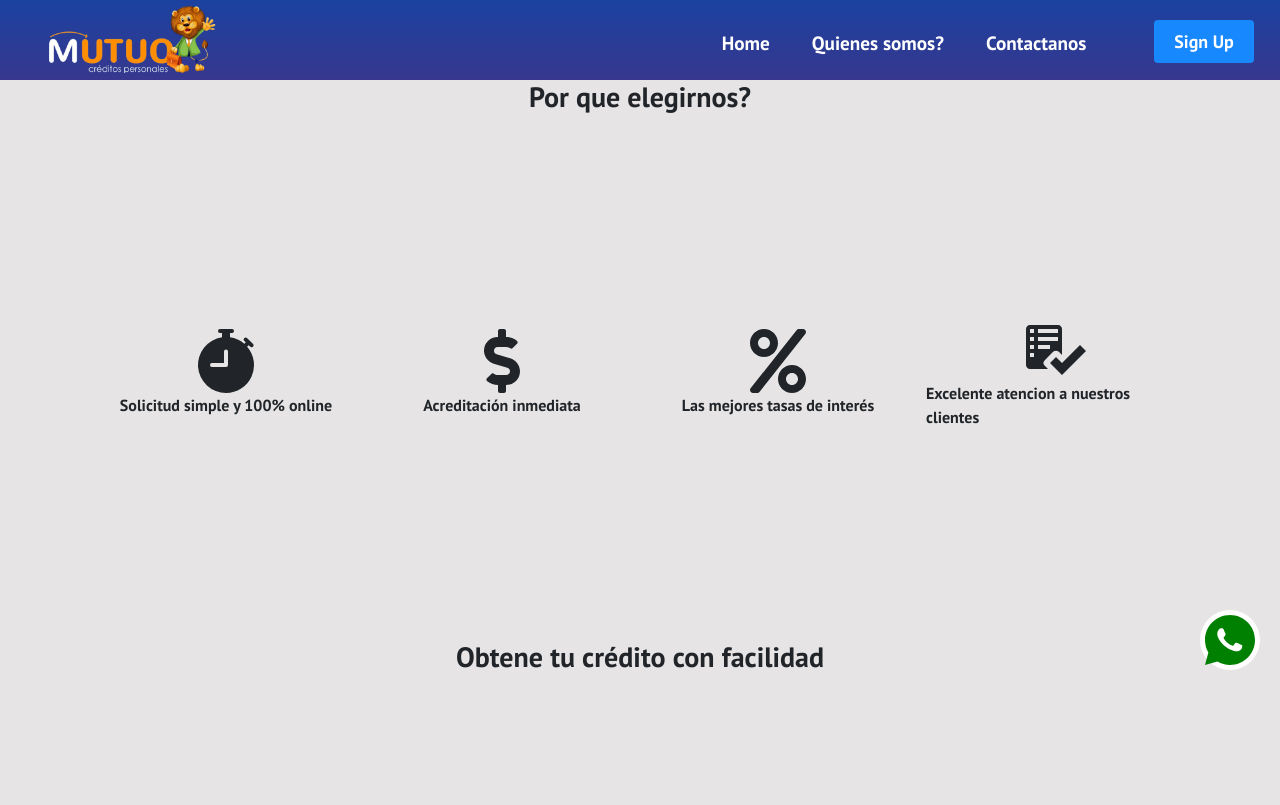
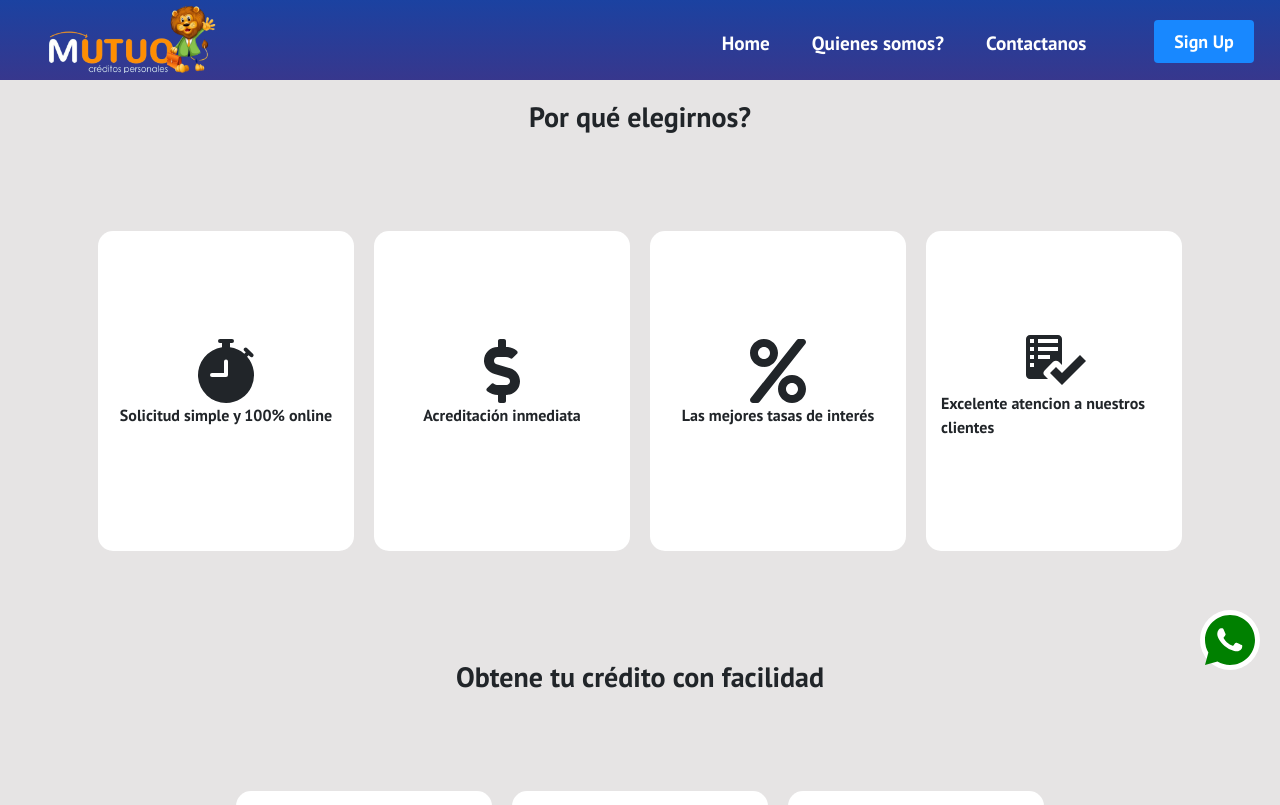
Before and after one commit to Eric9516/mutuo, a React (Create React App) app: page / in a window 1280 px wide. Shown: the top 805 px of the page. Built offline with nearby package versions, Linux system fonts and the light colour scheme.

Commit message:
trabajando en el home

```diff
--- a/src/App.js
+++ b/src/App.js
@@ -9,6 +9,7 @@ import AboutUs from "./pages/AboutUs";
 
 const App = () => {
     return (
+        <>
             <Router>
                 <Navbar />
                 <Routes>
@@ -18,6 +19,7 @@ const App = () => {
                     <Route path="/sign-up" element={<SignUp />} />
                 </Routes>
             </Router>
+        </>
     );
 };
 
--- a/src/Styles/StyledHome.js
+++ b/src/Styles/StyledHome.js
@@ -21,14 +21,19 @@ export const StyledDivContainer = styled.div`
 
 export const StyledDivChild = styled.div`
     width: 20vw;
+    height: 40vh;
+    padding: 15px;
     display: flex;
     justify-content: center;
     align-items: center;
     flex-direction: column;
+    background-color: #fff;
+    border-radius: 15px;
 `;
 
 export const StyledTittle = styled.h3`
     text-align: center;
+    padding-top: 20px;
 `;
 
 export const StyledLogoWhatsapp = styled.div`
--- a/src/pages/Home.jsx
+++ b/src/pages/Home.jsx
@@ -9,12 +9,9 @@ import { RiWhatsappFill } from "react-icons/ri";
 import { StyledDivContainer, StyledDivChild, StyledTittle, StyledAllHome, StyledLogoWhatsapp } from "../Styles/StyledHome";
 
 const Home = () => {
-    const whatsapp = () => {
-        window.location.href = "google.com";
-    };
     return (
         <StyledAllHome>
-            <StyledTittle className="home">Por que elegirnos?</StyledTittle>
+            <StyledTittle className="home">Por qué elegirnos?</StyledTittle>
             <StyledDivContainer>
                 <StyledDivChild>
                     <BsFillStopwatchFill size="4em" />
@@ -50,7 +47,9 @@ const Home = () => {
                 </StyledDivChild>
             </StyledDivContainer>
             <StyledLogoWhatsapp>
-                <RiWhatsappFill color="green" size="lg" onClick={whatsapp} />
+                <a href="https://wa.link/ubocaj .">
+                    <RiWhatsappFill color="green" size="lg" />
+                </a>
             </StyledLogoWhatsapp>
         </StyledAllHome>
     );
```
Lines whose indentation alone changed are shown as unchanged.
